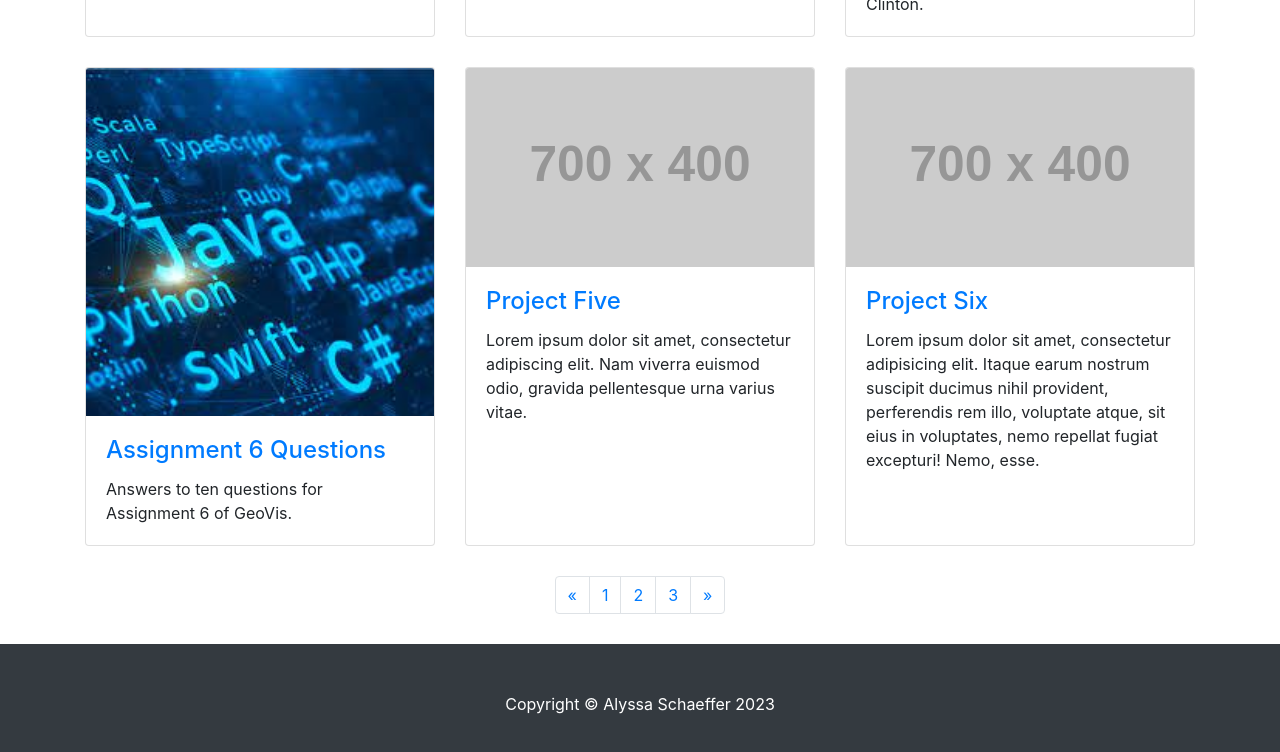
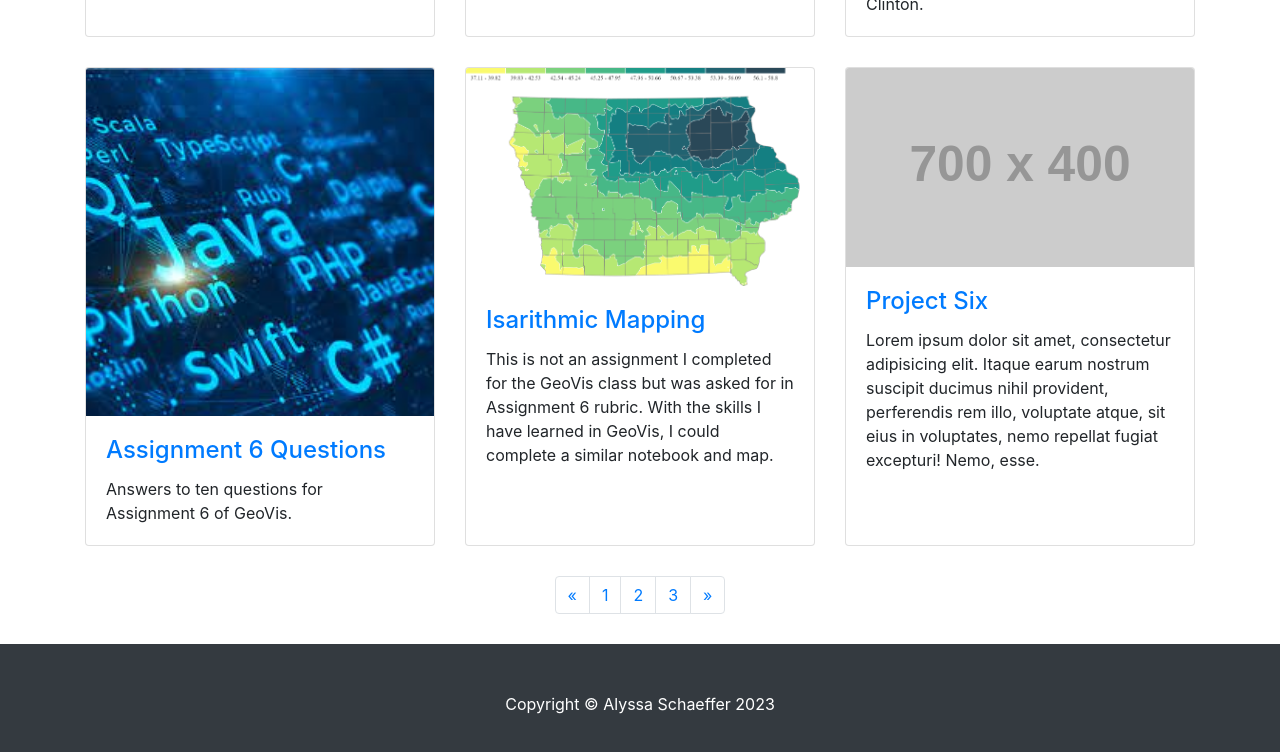
Before and after one commit to geog3540/aschaeffer, a website: page index.html in a window 1280 px wide. Shown: the part 887-1639 px from the top of the page. Drawn offline with Linux system fonts and the light colour scheme; placeholder pictures from the web are drawn by us.

Commit message:
Adding isarithmic example from Caglar

```diff
--- a/index.html
+++ b/index.html
@@ -107,12 +107,13 @@
         </div>
         <div class="col-lg-4 col-sm-6 portfolio-item">
           <div class="card h-100">
-            <a href="#"><img class="card-img-top" src="http://placehold.it/700x400" alt=""></a>
+            <a href="https://observablehq.com/@caglarkoylu/isarithmic-mapping-geog-3540"><img class="card-img-top" src="images/isarithmic.png" alt=""></a>
             <div class="card-body">
               <h4 class="card-title">
-                <a href="#">Project Five</a>
+                <a href="https://observablehq.com/@caglarkoylu/isarithmic-mapping-geog-3540">Isarithmic Mapping</a>
               </h4>
-              <p class="card-text">Lorem ipsum dolor sit amet, consectetur adipiscing elit. Nam viverra euismod odio, gravida pellentesque urna varius vitae.</p>
+              <p class="card-text">This is not an assignment I completed for the GeoVis class but was asked for in Assignment 6 rubric. With the
+		skills I have learned in GeoVis, I could complete a similar notebook and map.</p>
             </div>
           </div>
         </div>
```
Also changed, not shown: images/isarithmic.png (added).
